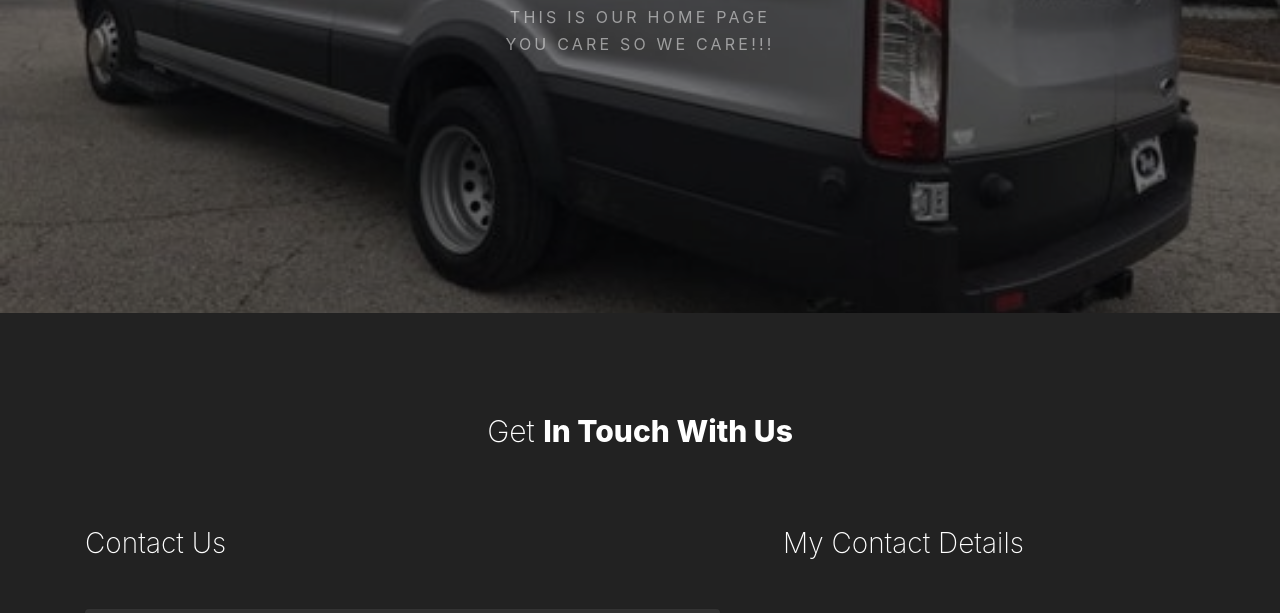
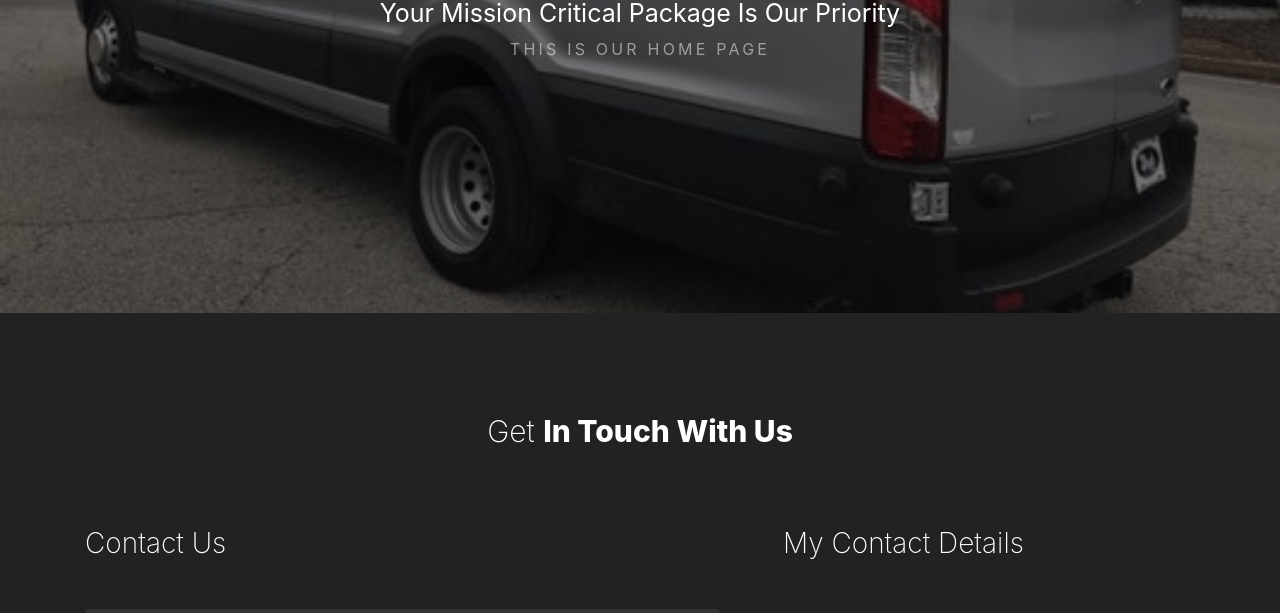
Before and after one commit to csharpspecialist/driver, a plain HTML site: page index.html in a window 1280 px wide. Shown: the part 487-1100 px from the top of the page. Drawn offline with nearby package versions, Linux system fonts and the light colour scheme; files whose address does not match are found by name.

Commit message:
added intro text

```diff
--- a/index.html
+++ b/index.html
@@ -51,8 +51,9 @@
 				<div class="col-md-10 text-center pt-5">
 
 					<h1 class="site-heading site-animate">Hello, We Are <strong class="d-block">Tubbs Limited Express</strong></h1>
+						<h2 class="site-heading site-animate"><strong class="d-block">Your Mission Critical Package Is Our Priority</strong></h2>
 					<strong class="d-block text-white text-uppercase letter-spacing">This is our home page</strong>
-					<strong class="d-block text-white text-uppercase letter-spacing">You Care so we care!!!</strong>
+
 
 
 				</div>
```
